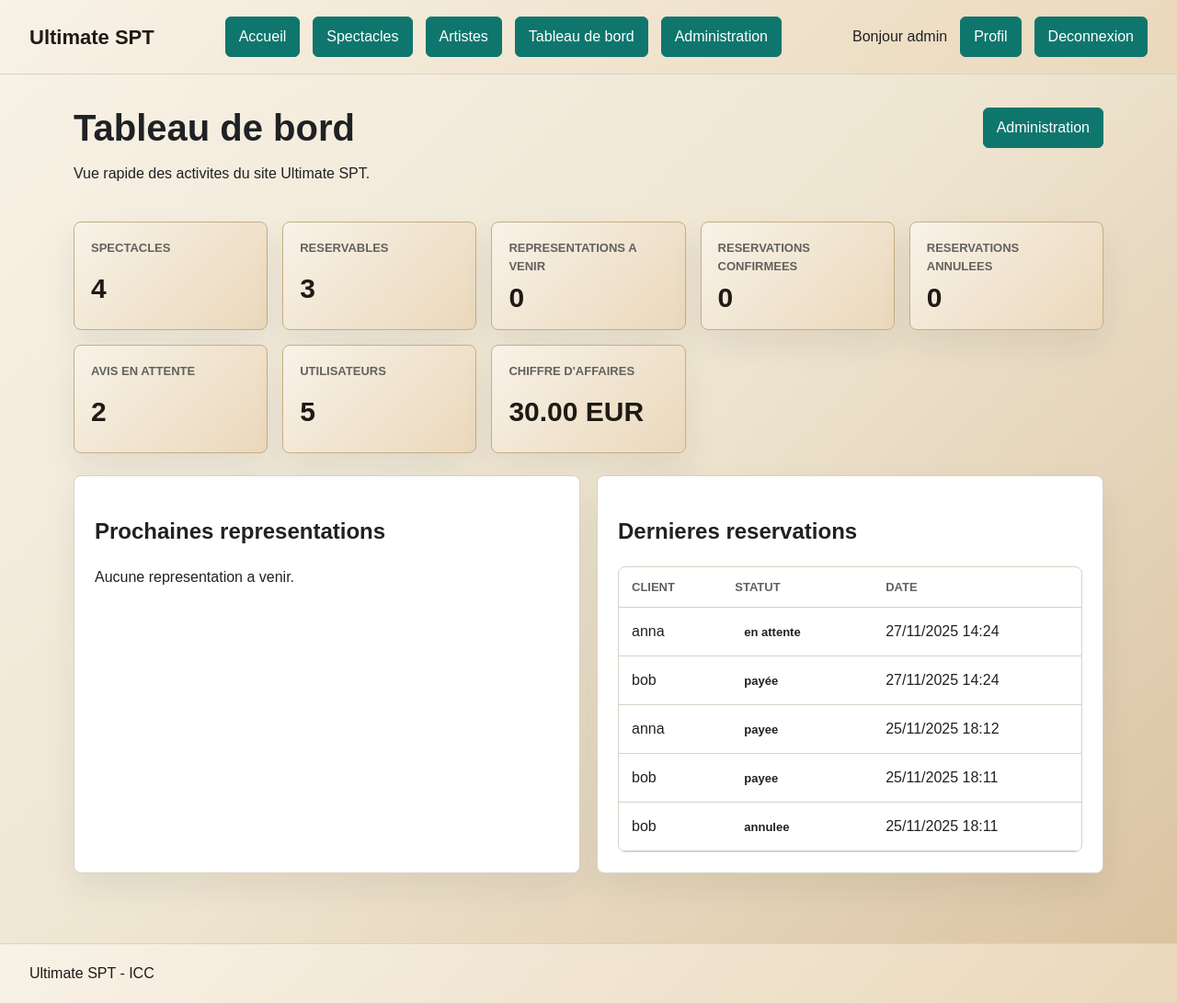
After one commit to Dimson4448/reservationsDjango, a Django app: page /catalogue/dashboard/ in a window 1280 px wide. The commit adds this page. Shown: the whole page at 92% size. Run offline with Django 5.2, Linux system fonts and the light colour scheme; a user stored in the database is signed in; data comes from the database, SQL or seed files in the repository.

Commit message:
Add staff dashboard overview

```diff
--- a/catalogue/static/catalogue/css/app.css
+++ b/catalogue/static/catalogue/css/app.css
@@ -227,6 +227,43 @@ input[type="submit"]:hover {
 .show-grid {
     display: grid;
     grid-template-columns: repeat(auto-fit, minmax(250px, 1fr));
+    gap: 18px;
+}
+
+.dashboard-grid {
+    display: grid;
+    grid-template-columns: repeat(auto-fit, minmax(190px, 1fr));
+    gap: 16px;
+    margin-bottom: 24px;
+}
+
+.dashboard-card {
+    display: grid;
+    gap: 8px;
+    min-height: 118px;
+    padding: 18px;
+    border: 1px solid #c8ad82;
+    border-radius: 8px;
+    background: linear-gradient(135deg, var(--belgian-surface) 0%, var(--belgian-surface-strong) 100%);
+    box-shadow: var(--shadow);
+}
+
+.dashboard-card span {
+    color: var(--muted);
+    font-size: 13px;
+    font-weight: 700;
+    text-transform: uppercase;
+}
+
+.dashboard-card strong {
+    color: var(--belgian-ink);
+    font-size: 30px;
+    line-height: 1.1;
+}
+
+.dashboard-columns {
+    display: grid;
+    grid-template-columns: repeat(auto-fit, minmax(320px, 1fr));
     gap: 18px;
 }
 
--- /dev/null
+++ b/catalogue/templates/dashboard/index.html
@@ -0,0 +1,84 @@
+{% extends "layouts/base.html" %}
+
+{% block title %}Tableau de bord - Ultimate SPT{% endblock %}
+
+{% block content %}
+<section class="page-header">
+    <div>
+        <h1>Tableau de bord</h1>
+        <p>Vue rapide des activites du site Ultimate SPT.</p>
+    </div>
+    <a class="button button-primary" href="{% url 'admin:index' %}">Administration</a>
+</section>
+
+<section class="dashboard-grid" aria-label="Statistiques">
+    {% for stat in stats %}
+        <article class="dashboard-card">
+            <span>{{ stat.label }}</span>
+            <strong>{{ stat.value }}</strong>
+        </article>
+    {% endfor %}
+</section>
+
+<section class="dashboard-columns">
+    <article class="panel">
+        <h2>Prochaines representations</h2>
+        {% if upcoming_representations %}
+            <div class="table-wrap">
+                <table>
+                    <thead>
+                    <tr>
+                        <th>Spectacle</th>
+                        <th>Lieu</th>
+                        <th>Date</th>
+                    </tr>
+                    </thead>
+                    <tbody>
+                    {% for representation in upcoming_representations %}
+                        <tr>
+                            <td>{{ representation.show.title }}</td>
+                            <td>{{ representation.location.designation }}</td>
+                            <td>{{ representation.schedule|date:"d/m/Y H:i" }}</td>
+                        </tr>
+                    {% endfor %}
+                    </tbody>
+                </table>
+            </div>
+        {% else %}
+            <p>Aucune representation a venir.</p>
+        {% endif %}
+    </article>
+
+    <article class="panel">
+        <h2>Dernieres reservations</h2>
+        {% if recent_reservations %}
+            <div class="table-wrap">
+                <table>
+                    <thead>
+                    <tr>
+                        <th>Client</th>
+                        <th>Statut</th>
+                        <th>Date</th>
+                    </tr>
+                    </thead>
+                    <tbody>
+                    {% for reservation in recent_reservations %}
+                        <tr>
+                            <td>{{ reservation.user.username }}</td>
+                            <td>
+                                <span class="status status-{{ reservation.status }}">
+                                    {{ reservation.get_status_display }}
+                                </span>
+                            </td>
+                            <td>{{ reservation.booking_date|date:"d/m/Y H:i" }}</td>
+                        </tr>
+                    {% endfor %}
+                    </tbody>
+                </table>
+            </div>
+        {% else %}
+            <p>Aucune reservation pour le moment.</p>
+        {% endif %}
+    </article>
+</section>
+{% endblock %}
--- a/catalogue/templates/layouts/base.html
+++ b/catalogue/templates/layouts/base.html
@@ -15,6 +15,9 @@
             <a class="button button-primary" href="{% url 'home' %}">Accueil</a>
             <a class="button button-primary" href="{% url 'catalogue:show-index' %}">Spectacles</a>
             <a class="button button-primary" href="{% url 'catalogue:artist-index' %}">Artistes</a>
+            {% if request.user.is_staff %}
+                <a class="button button-primary" href="{% url 'catalogue:dashboard-index' %}">Tableau de bord</a>
+            {% endif %}
             {% if request.user.is_superuser %}
                 <a class="button button-primary" href="{% url 'admin:index' %}">Administration</a>
             {% endif %}
--- a/catalogue/urls.py
+++ b/catalogue/urls.py
@@ -19,6 +19,7 @@ from rest_framework_simplejwt.views import TokenObtainPairView, TokenRefreshView
 app_name = 'catalogue'
 
 urlpatterns = [
+    path('dashboard/', views.dashboard.index, name='dashboard-index'),
     path('artist/', views.artist.index, name='artist-index'),
     path('artist/<int:artist_id>', views.artist.show, name='artist-show'),
     path('artist/edit/<int:artist_id>', views.artist.edit, name='artist-edit'),
--- a/catalogue/views/__init__.py
+++ b/catalogue/views/__init__.py
@@ -5,3 +5,4 @@ from .price import *
 from .location import *
 from .show_ import *
 from .representation import *
+from .dashboard import *
--- /dev/null
+++ b/catalogue/views/dashboard.py
@@ -0,0 +1,47 @@
+from django.contrib.admin.views.decorators import staff_member_required
+from django.contrib.auth.models import User
+from django.db.models import DecimalField, ExpressionWrapper, F, Sum
+from django.shortcuts import render
+from django.utils import timezone
+
+from catalogue.models import Representation, RepresentationReservation, Reservation, Review, Show
+
+
+@staff_member_required
+def index(request):
+    revenue_expression = ExpressionWrapper(
+        F("price") * F("quantity"),
+        output_field=DecimalField(max_digits=10, decimal_places=2),
+    )
+    revenue = RepresentationReservation.objects.aggregate(total=Sum(revenue_expression))["total"] or 0
+    now = timezone.now()
+
+    context = {
+        "stats": [
+            {"label": "Spectacles", "value": Show.objects.count()},
+            {"label": "Reservables", "value": Show.objects.filter(bookable=True).count()},
+            {"label": "Representations a venir", "value": Representation.objects.filter(schedule__gte=now).count()},
+            {
+                "label": "Reservations confirmees",
+                "value": Reservation.objects.filter(status=Reservation.Status.CONFIRMED).count(),
+            },
+            {
+                "label": "Reservations annulees",
+                "value": Reservation.objects.filter(status=Reservation.Status.CANCELED).count(),
+            },
+            {"label": "Avis en attente", "value": Review.objects.filter(validated=False).count()},
+            {"label": "Utilisateurs", "value": User.objects.count()},
+            {"label": "Chiffre d'affaires", "value": f"{revenue:.2f} EUR"},
+        ],
+        "upcoming_representations": (
+            Representation.objects.select_related("show", "location")
+            .filter(schedule__gte=now)
+            .order_by("schedule")[:5]
+        ),
+        "recent_reservations": (
+            Reservation.objects.select_related("user")
+            .prefetch_related("representation_reservations__representation__show")
+            .order_by("-booking_date")[:5]
+        ),
+    }
+    return render(request, "dashboard/index.html", context)
```
Also changed, not shown: catalogue/tests.py (+43 -1 lines).
